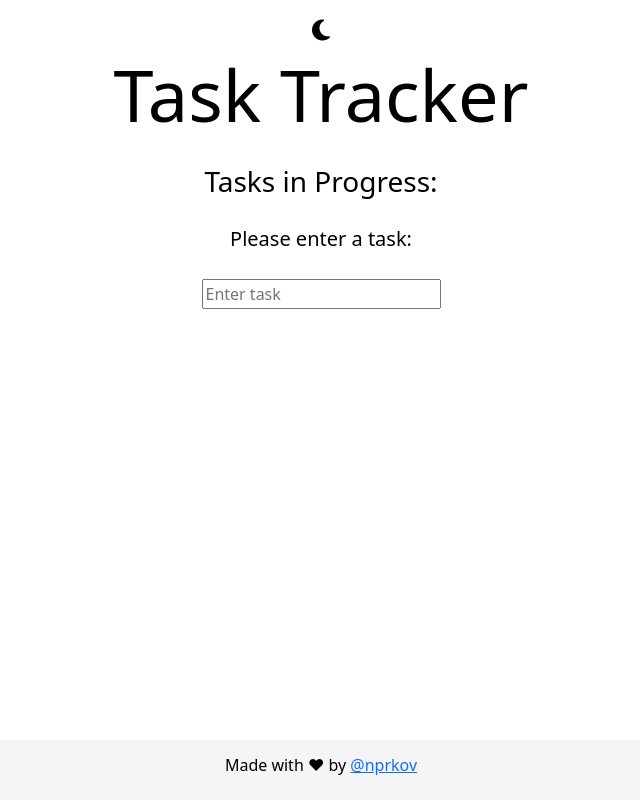
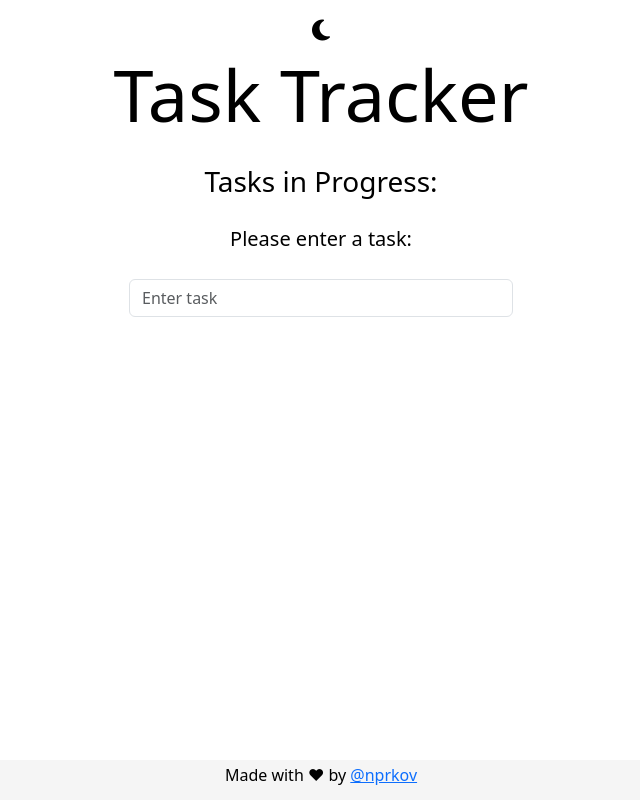
Before and after one commit to roguepanther/jstodo, a website: page index.html in a window 1280 px wide. Shown: the whole page, without its empty margins (319-959 px from the left). Drawn offline with nearby package versions, Linux system fonts and the light colour scheme.

Commit message:
changed the styling of the footer and the tasks

```diff
--- a/index.html
+++ b/index.html
@@ -15,7 +15,10 @@
         <h1 class="display-2"> Task Tracker </h1>
         <h3> Tasks in Progress: <span id="progress"></span> </h3>
         <h4 class="lead">Please enter a task: </h4>
-        <input type="text" placeholder="Enter task" id="taskInput">
+        <div class="input-group mb-3">
+            <input type="text" class="form-control" placeholder="Enter task" id="taskInput">
+        </div>
+
     </div>
     <div class="taskDiv">
         <ul class="tasks">
--- a/style.css
+++ b/style.css
@@ -1,6 +1,7 @@
 body {
     background: #ffffff;
     color: black;
+    height: 100vh;
 }
 
 .header {
@@ -11,6 +12,10 @@ body {
     gap: 20px;
     padding: 30px;
     text-align: center;
+}
+
+.input-group {
+    width: 30vw;
 }
 
 .taskDiv {
@@ -30,7 +35,7 @@ body {
     position: absolute;
     bottom: 0;
     width: 100%;
-    height: 60px;
+    height: 40px;
     line-height: 60px;
     background-color: #f5f5f5;
 }
```
